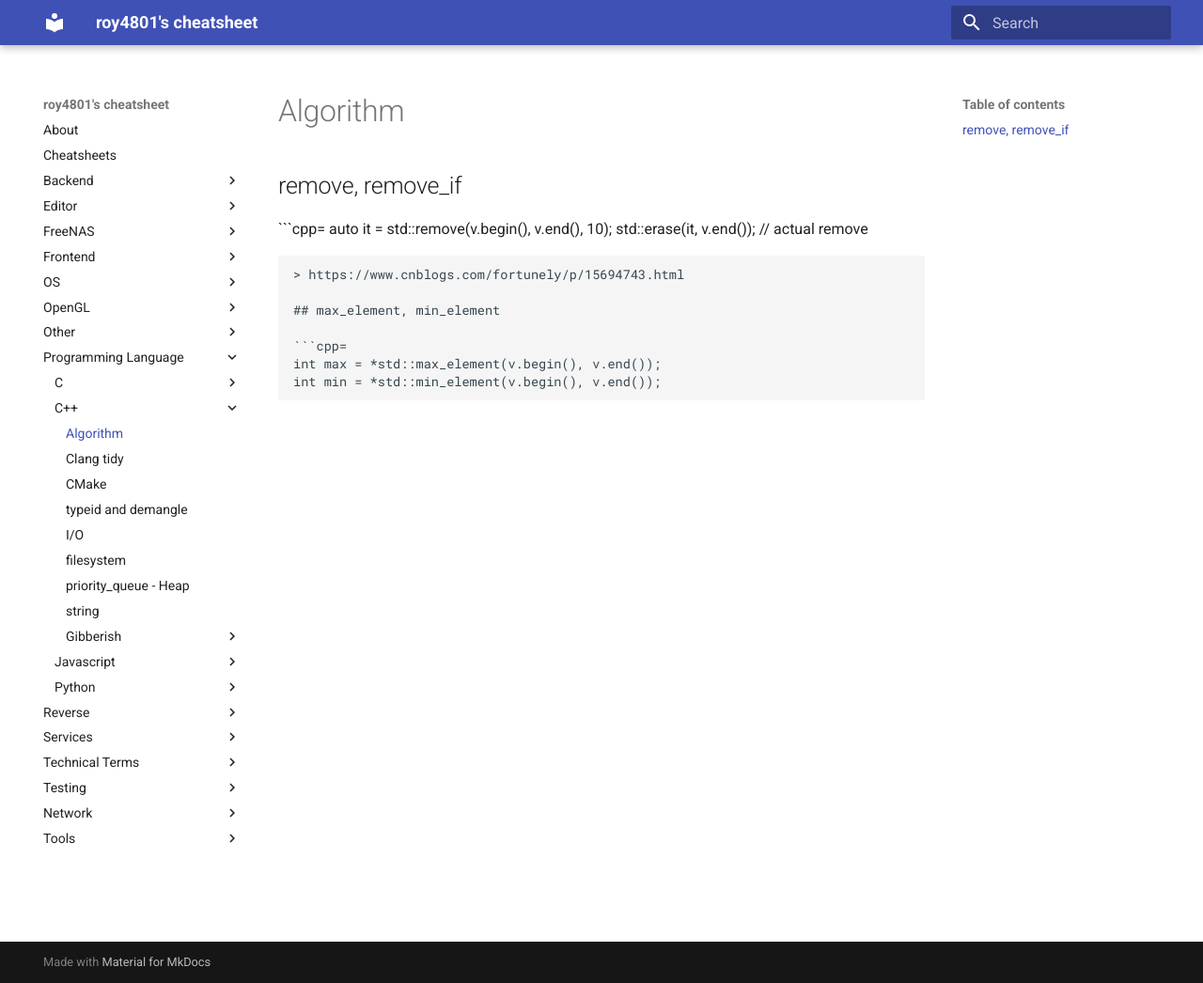
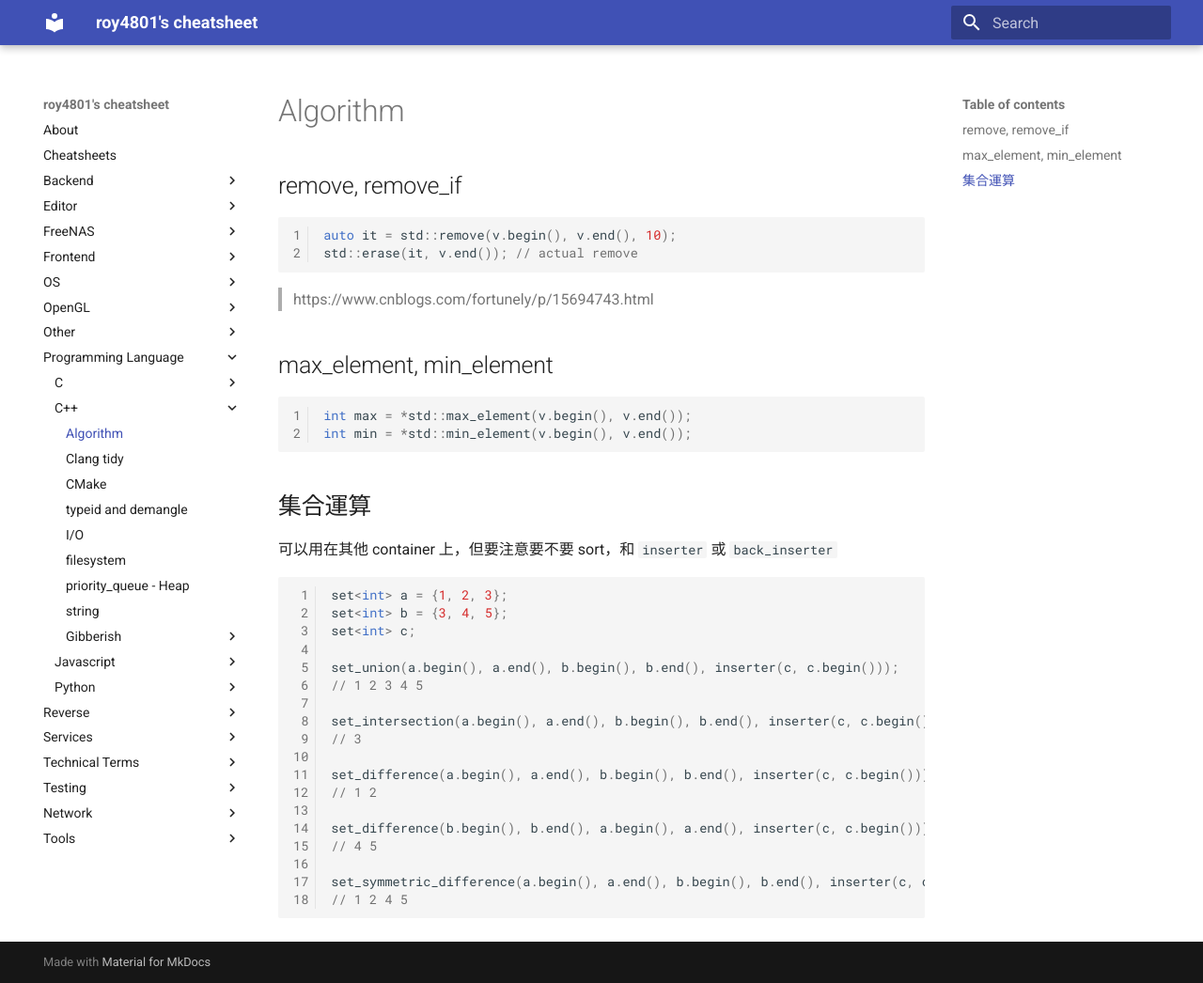
Before and after one commit to roy4801/docs.roy4801.tw, an MkDocs documentation site: the page built from docs/Programming Language/C++/Algorithm.md, in a window 1280 px wide and 1046 px high. Shown: the whole window at 94% size. Built offline with MkDocs 1.6.1 and Material for MkDocs 9.7.7, drawn with Linux system fonts in a browser that asks for light colours.

Commit message:
cpp: set operations

````diff
--- a/docs/Programming Language/C++/Algorithm.md
+++ b/docs/Programming Language/C++/Algorithm.md
@@ -2,7 +2,7 @@
 
 ## remove, remove_if
 
-```cpp=
+```cpp linenums="1"
 auto it = std::remove(v.begin(), v.end(), 10);
 std::erase(it, v.end()); // actual remove
 ```
@@ -11,7 +11,32 @@ std::erase(it, v.end()); // actual remove
 
 ## max_element, min_element
 
-```cpp=
+```cpp linenums="1"
 int max = *std::max_element(v.begin(), v.end());
 int min = *std::min_element(v.begin(), v.end());
 ```
+
+## 集合運算
+
+可以用在其他 container 上，但要注意要不要 sort，和 `inserter` 或 `back_inserter`
+
+```cpp linenums="1"
+set<int> a = {1, 2, 3};
+set<int> b = {3, 4, 5};
+set<int> c;
+
+set_union(a.begin(), a.end(), b.begin(), b.end(), inserter(c, c.begin()));
+// 1 2 3 4 5
+
+set_intersection(a.begin(), a.end(), b.begin(), b.end(), inserter(c, c.begin()));
+// 3
+
+set_difference(a.begin(), a.end(), b.begin(), b.end(), inserter(c, c.begin()));
+// 1 2
+
+set_difference(b.begin(), b.end(), a.begin(), a.end(), inserter(c, c.begin()));
+// 4 5
+
+set_symmetric_difference(a.begin(), a.end(), b.begin(), b.end(), inserter(c, c.begin()));
+// 1 2 4 5
+```
````
